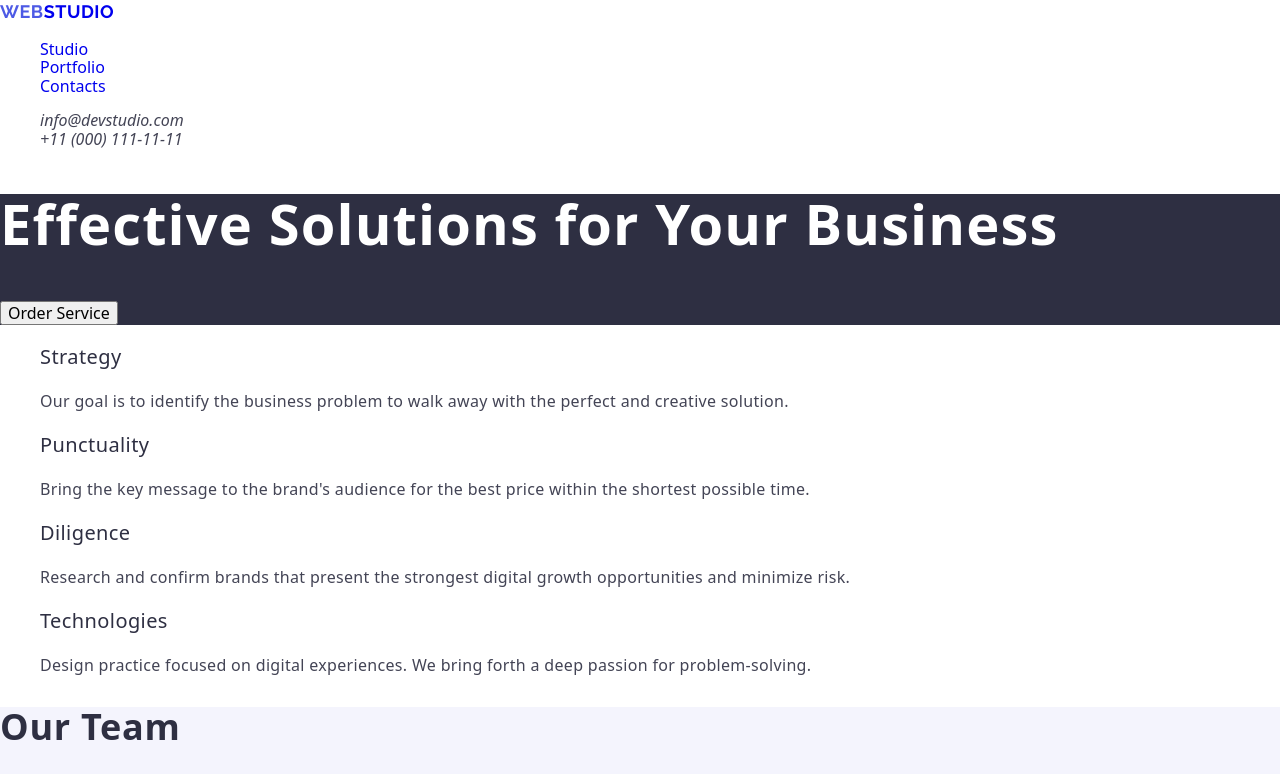
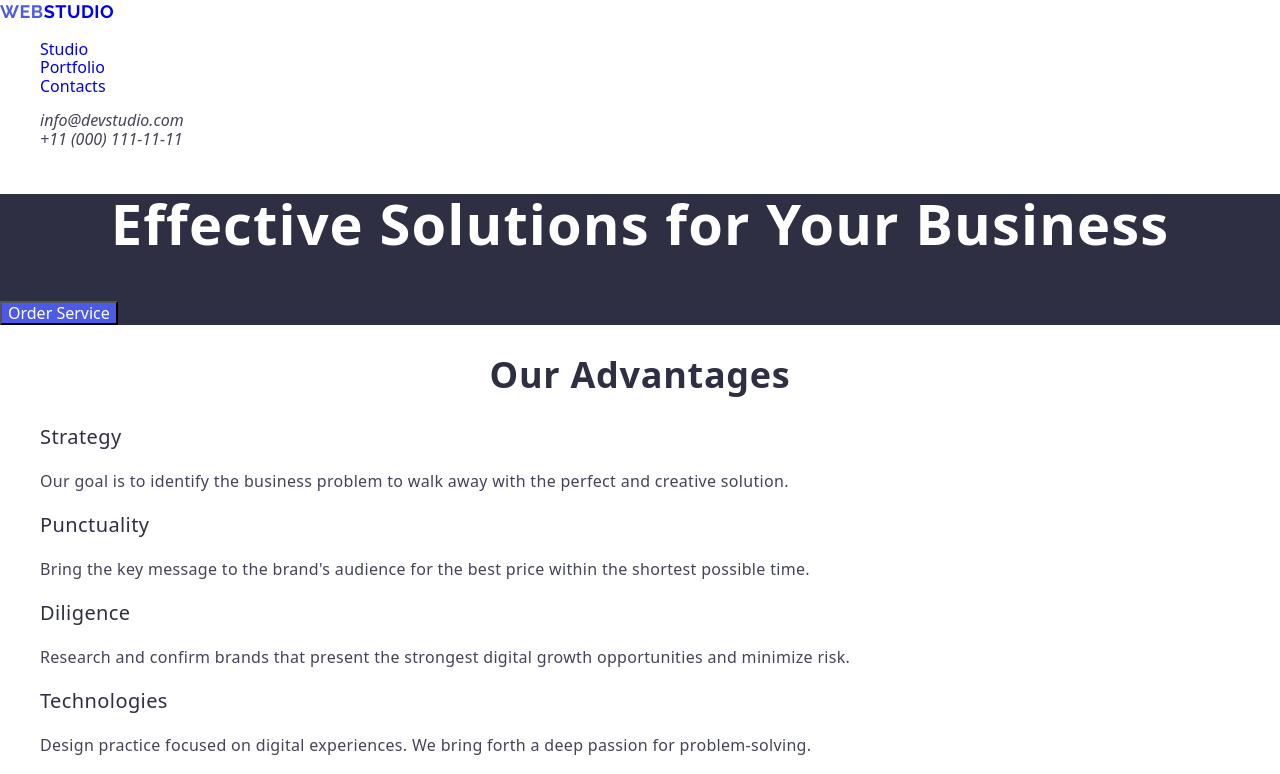
Before and after one commit to Dxin00/goit-markup-hw-02, a plain HTML site: page index.html in a window 1280 px wide. Shown: the top 774 px of the page. Drawn offline with nearby package versions, Linux system fonts and the light colour scheme.

Commit message:
Commit 2

```diff
--- a/css/styles.css
+++ b/css/styles.css
@@ -30,7 +30,9 @@ ul {
     line-height: 1.11;
     letter-spacing: 0.02em;
     text-transform: capitalize;
-    color: var(--navy-blue)
+    color: var(--navy-blue);
+    text-align: center;
+
 }
 .subtitle {
     font-weight: 500;
@@ -52,21 +54,6 @@ ul {
 .decor {
     text-decoration: none;
 }
-
-.visually-hidden {
-    position: absolute;
-    width: 1px;
-    height: 1px;
-    margin: -1px;
-    border: 0;
-    padding: 0;
-
-    white-space: nowrap;
-    clip-path: inset(100%);
-    clip: rect(0 0 0 0);
-    overflow: hidden;
-}
-
 
 .header {}
 
@@ -113,10 +100,13 @@ ul {
     line-height: 1.07;
     letter-spacing: 0.02em;
     color: #fff;
+    text-align: center;
 
 }
 
 .hero-btn {
+    color: #fff;
+    background: var(--iris);
     cursor: pointer;
     transition: background-color 0.3s ease;
 }
--- a/index.html
+++ b/index.html
@@ -36,7 +36,7 @@
         </section>
 
         <section class="features">
-            <h2 class="features-title visually-hidden">Our Advantages</h2>
+            <h2 class="features-title title">Our Advantages</h2>
             <ul>
                 <li class="features-item">
                     <h3 class="features-subtitle subtitle">Strategy</h3>
```
